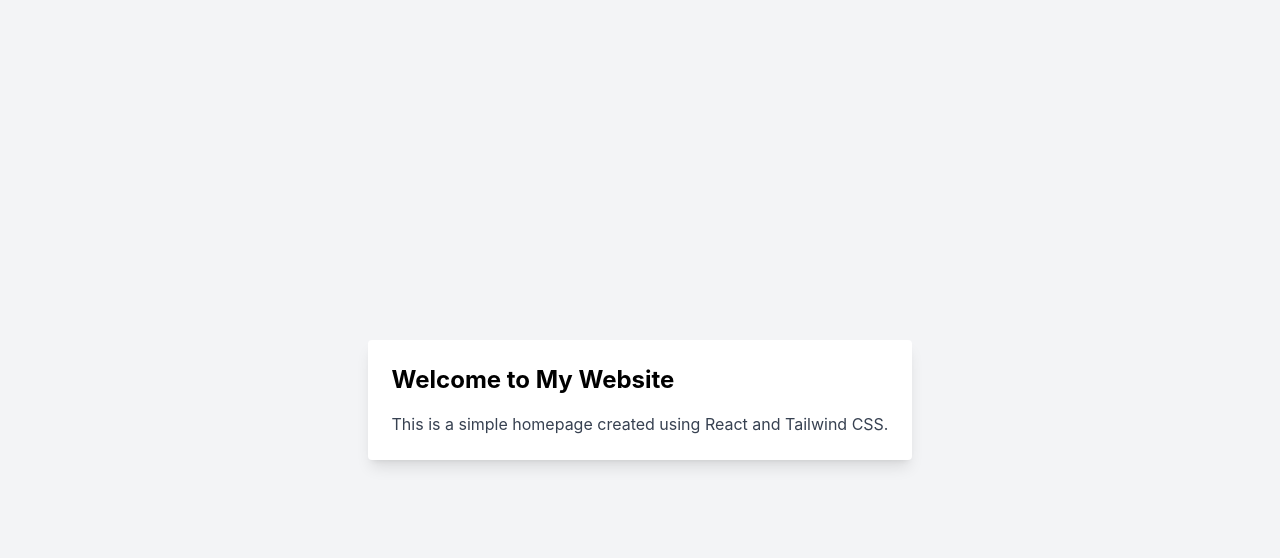
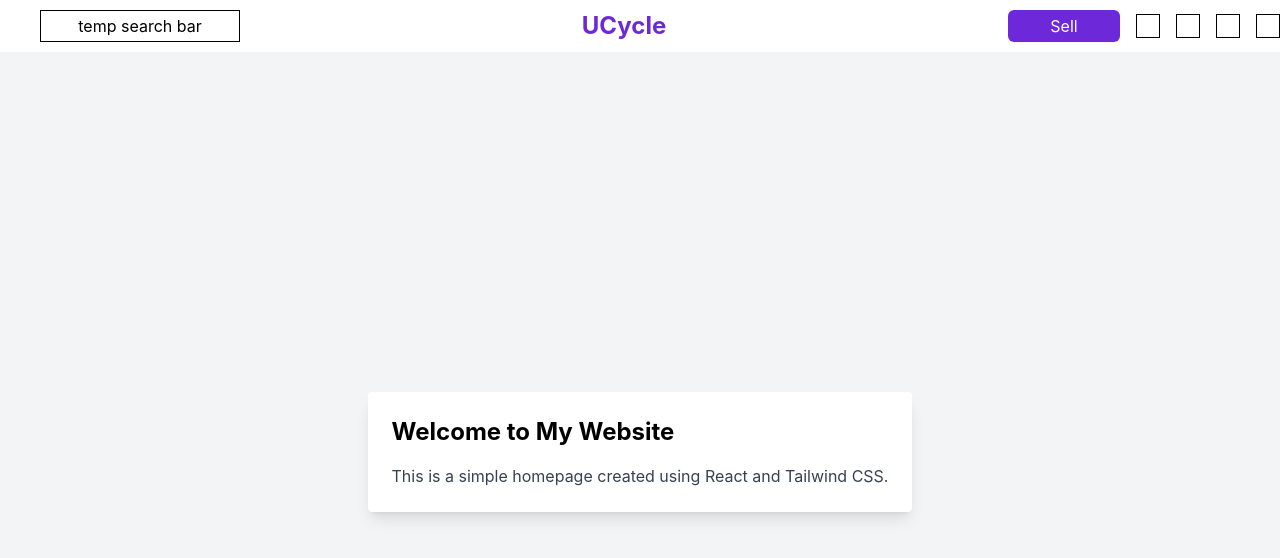
Before and after one commit to mbacarro/ucycle, a React (Create React App) app: page / in a window 1280 px wide. Shown: the top 558 px of the page. Built offline with nearby package versions, Linux system fonts and the light colour scheme.

Commit message:
navbar mockup

```diff
--- a/src/Components/Navbar/Navbar.js
+++ b/src/Components/Navbar/Navbar.js
@@ -0,0 +1,33 @@
+import React, { useEffect, useState } from 'react';
+import { useLocation, Link } from 'react-router-dom';
+
+export default function NavBar(props) {
+
+    return (
+        <header>
+            <nav>
+                <div className='flex my-2.5'>
+                    <div id="search" className='flex items-center justify-center w-[200px] h-8 ml-10 mr-auto border border-black border-solid justify-items-center'>
+                        <p>temp search bar</p>
+                    </div>
+                    <div id="logo">
+                        <Link to="/" className="text-2xl font-bold text-violet-700">UCycle</Link>
+                    </div>
+                    <div id="actions" className='flex items-center justify-center ml-auto'>
+                        <button class="h-8 w-28 text-white text-center bg-violet-700 rounded-md hover:bg-violet-800 focus:ring-4 focus:ring-violet-300 dark:bg-violet-600 dark:hover:bg-violet-700 focus:outline-none dark:focus:ring-violet-800">
+                            Sell
+                        </button>
+                        <div className='flex gap-4 ml-4'>
+                            <div className='w-6 h-6 border border-black border-solid'></div>
+                            <div className='w-6 h-6 border border-black border-solid'></div>
+                            <div className='w-6 h-6 border border-black border-solid'></div>
+                            <div className='w-6 h-6 border border-black border-solid'></div>
+                        </div>
+
+                    </div>
+                </div>
+            </nav>
+        </header>
+    )
+
+}
--- a/src/Pages/Home/Home.js
+++ b/src/Pages/Home/Home.js
@@ -1,12 +1,18 @@
 import React from 'react';
+
+import NavBar from '../../Components/Navbar/Navbar';
 
 export default  function Home(props) {
     return (
-        <div className="bg-gray-100 h-screen flex items-center justify-center">
-            <div className="bg-white p-6 rounded shadow-lg">
-            <h1 className="text-2xl font-bold mb-4">Welcome to My Website</h1>
-            <p className="text-gray-700">This is a simple homepage created using React and Tailwind CSS.</p>
-        </div>
-        </div>
+        <>
+            <NavBar />
+            <div className="flex items-center justify-center h-screen bg-gray-100">
+                <div className="p-6 bg-white rounded shadow-lg">
+                    <h1 className="mb-4 text-2xl font-bold">Welcome to My Website</h1>
+                    <p className="text-gray-700">This is a simple homepage created using React and Tailwind CSS.</p>
+                </div>
+            </div>
+        </>
+
     );
 }
```
